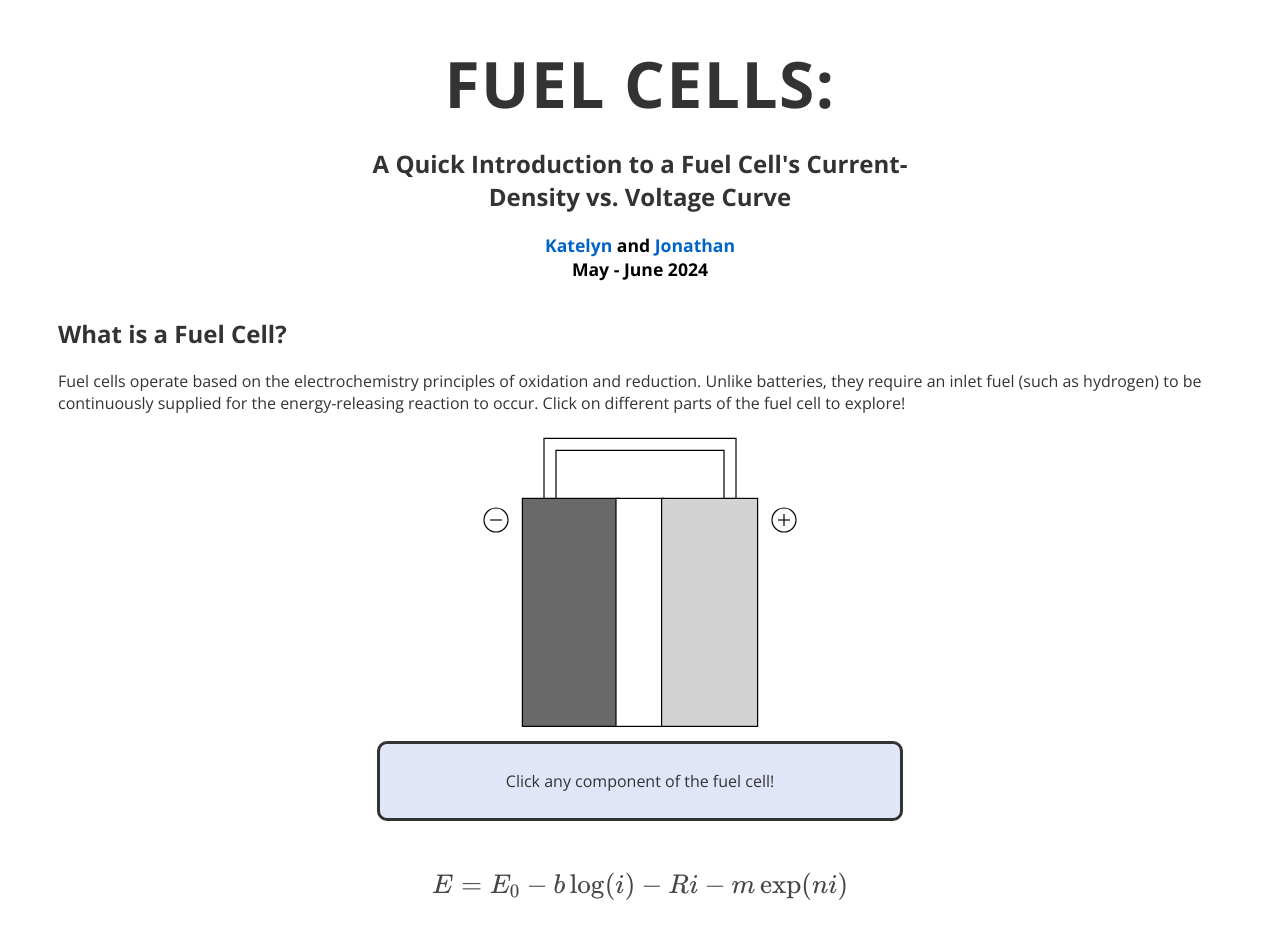
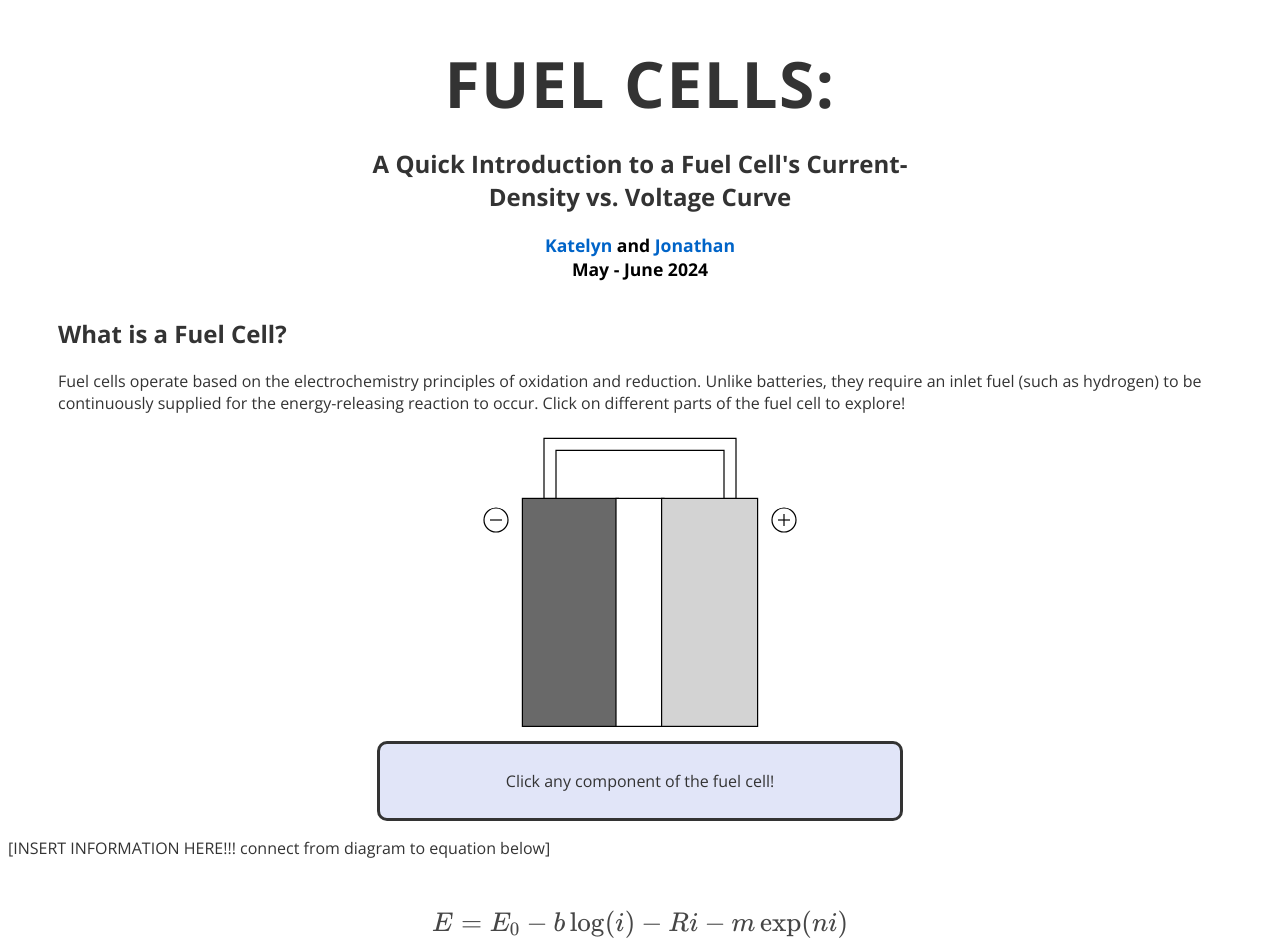
Before and after one commit to katemae/fuel-cells, a Svelte app: page / in a window 1280 px wide. Shown: the top 952 px of the page. Built offline with nearby package versions, Linux system fonts and the light colour scheme.

Commit message:
cursor pointer, content rearrangement

```diff
--- a/src/App.svelte
+++ b/src/App.svelte
@@ -26,10 +26,18 @@
     </div>
 
     <DiagramFC />
+
+    <p>
+        [INSERT INFORMATION HERE!!! connect from diagram to equation below]
+    </p>
+
     <p id="desc">
         {@html katexify("E = E_0 - b \\log(i) - Ri - m \\exp(ni)")}
     </p>
 
+    <VariablesScrolly />
+
+    <div class="main-graph">
         <div class="controls">
             <label>
                 {@html katexify("E_0:")} <input type="range" min="0" max="1.2" step="0.01" bind:value={$E0} />
@@ -53,8 +61,8 @@
             </label>
         </div>
 
+    </div>
     <Chart {E0} {b} {R} {m} {n} />
-    <VariablesScrolly />
 </main>
 
 <style>
--- a/src/components/DiagramFC.svelte
+++ b/src/components/DiagramFC.svelte
@@ -62,6 +62,7 @@
             on:mouseout={(event) => { hovered = -1; }}
         />
         <path
+        class = "hoverable"
         d="M-400 -490
         L-400 -740
         L 400 -740
@@ -181,4 +182,9 @@
         font-size: 24px;
         text-align: center;
     }
+
+    rect,
+    .hoverable {
+        cursor: pointer;
+    }
 </style>
```
Also changed, not shown: public/build/bundle.css, public/build/bundle.js, 1 other file (tests, documents, lock files or other folders). Lines whose indentation alone changed are shown as unchanged.
